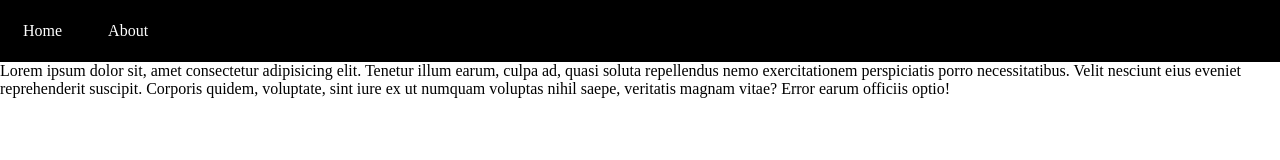
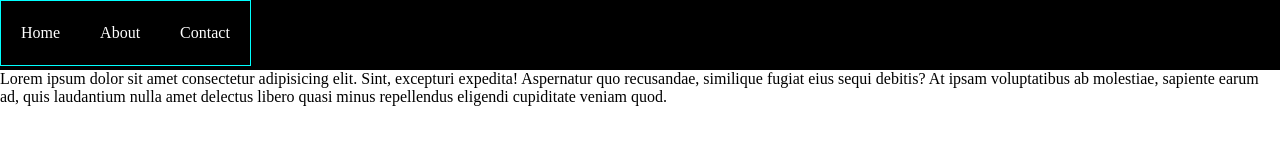
Before and after one commit to divyansh2212/CSS, a plain HTML site: page CSS_in_one_video_with_notes/Chapter 7/practice1.html in a window 1280 px wide. Drawn offline with Linux system fonts and the light colour scheme.

Commit message:
15/03/22

```diff
--- a/CSS_in_one_video_with_notes/Chapter 7/practice1.html
+++ b/CSS_in_one_video_with_notes/Chapter 7/practice1.html
@@ -1,50 +1,42 @@
 <!DOCTYPE html>
 <html lang="en">
-
 <head>
     <meta charset="UTF-8">
     <meta http-equiv="X-UA-Compatible" content="IE=edge">
     <meta name="viewport" content="width=device-width, initial-scale=1.0">
     <title>Document</title>
     <style>
-        * {
+        *{
             margin: 0;
             padding: 0;
         }
-
-        ul {
-            display: inline-grid;
-            grid-template-columns: auto auto;
-        }
-
-        ul li {
-            list-style: none;
-            margin: 0 23px;
-            padding: 22px 0;
-        }
-
-        header {
+        header{
             background-color: black;
             color: white;
+            height: 70px;
+        }
+        ul{
+            display: inline-grid;
+            grid-template-columns: auto auto auto;
+            border: 1px solid cyan;
+        }
+        li{
+            list-style: none;
+            margin: 0px 20px;
+            padding: 23px 0px;
         }
     </style>
 </head>
-
 <body>
     <header>
-        <nav>
-            <ul>
-                <li>Home</li>
-                <li>About</li>
-            </ul>
-        </nav>
+        <ul>
+            <li>Home</li>
+            <li>About</li>
+            <li>Contact</li>
+        </ul>
     </header>
     <div class="container">
-        Lorem ipsum dolor sit, amet consectetur adipisicing elit. Tenetur illum earum, culpa ad, quasi soluta
-        repellendus nemo exercitationem perspiciatis porro necessitatibus. Velit nesciunt eius eveniet reprehenderit
-        suscipit. Corporis quidem, voluptate, sint iure ex ut numquam voluptas nihil saepe, veritatis magnam vitae?
-        Error earum officiis optio!
+        Lorem ipsum dolor sit amet consectetur adipisicing elit. Sint, excepturi expedita! Aspernatur quo recusandae, similique fugiat eius sequi debitis? At ipsam voluptatibus ab molestiae, sapiente earum ad, quis laudantium nulla amet delectus libero quasi minus repellendus eligendi cupiditate veniam quod.
     </div>
 </body>
-
 </html>
```
Also changed, not shown: CSS_in_one_video_with_notes/Chapter 8/index.html (+18 -10 lines).
